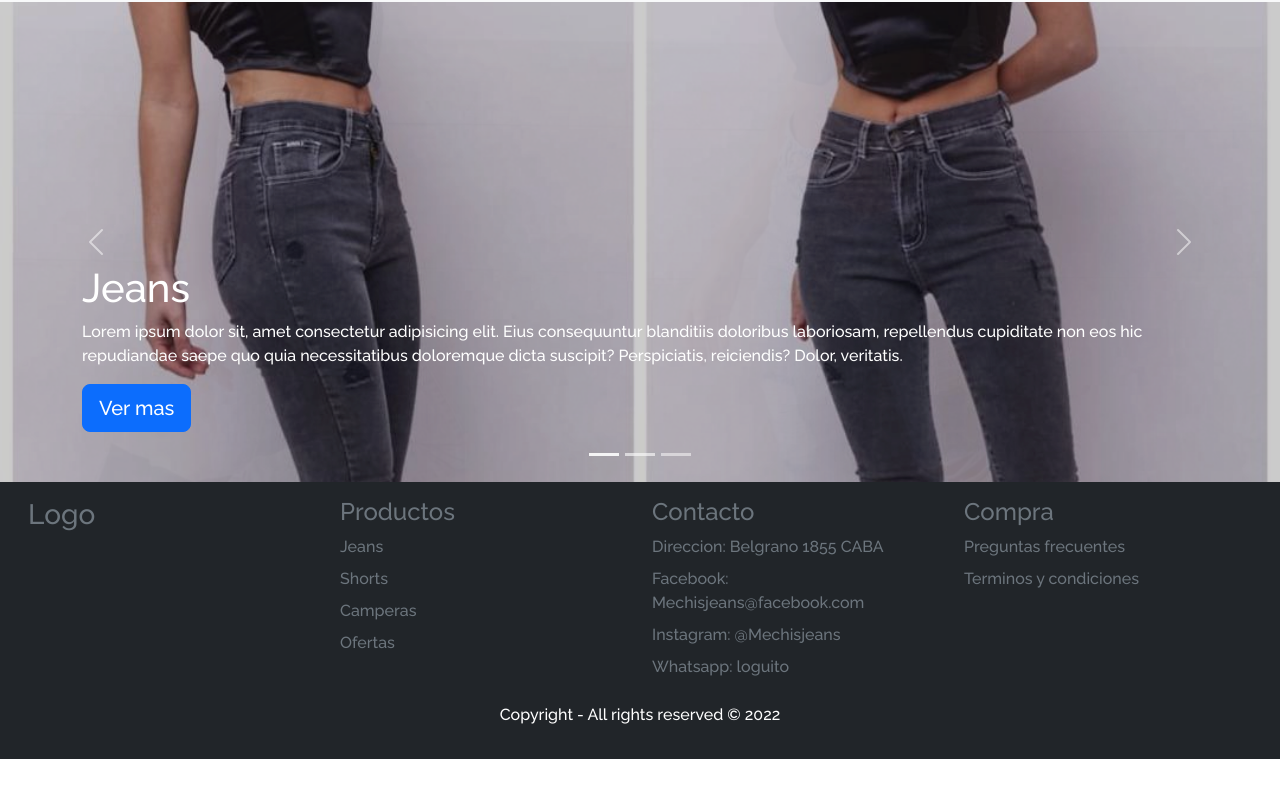
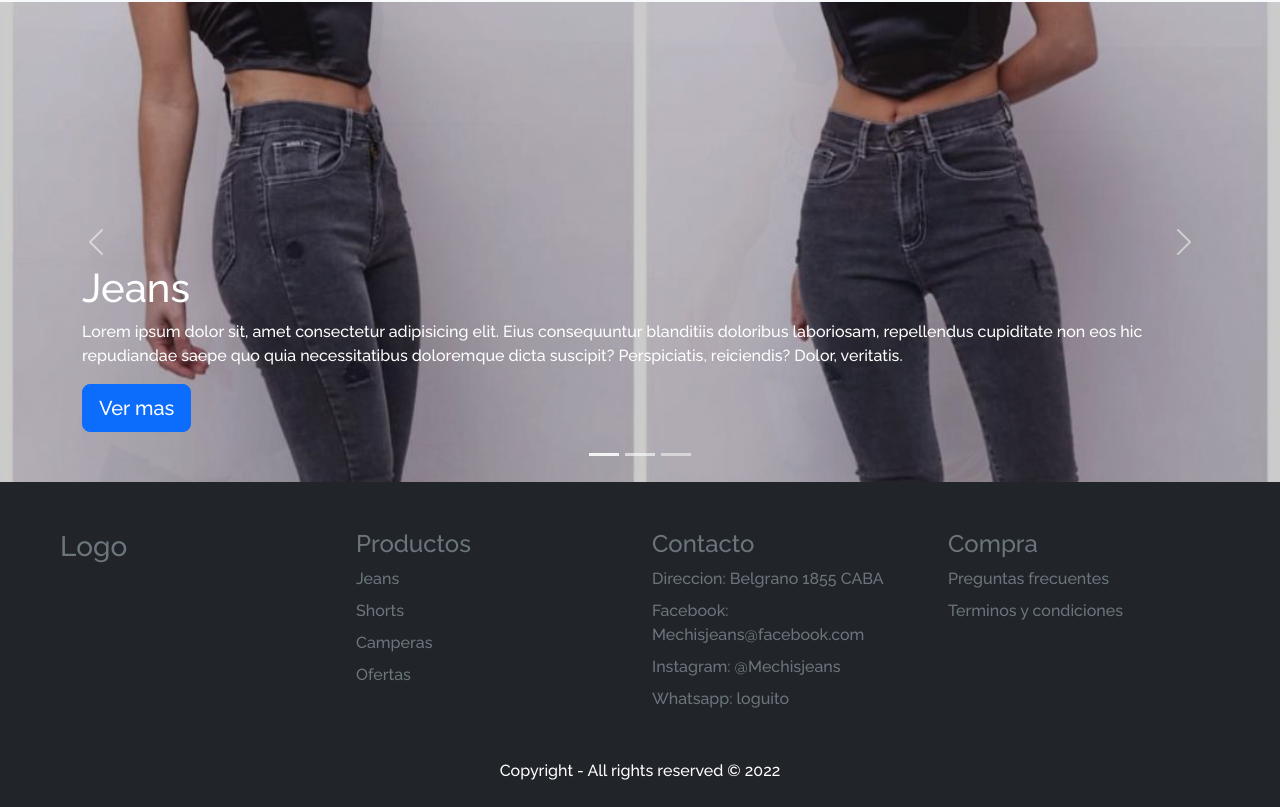
Before and after one commit to MarinoSanz/Grupo-1-MarketPlace, a website: page frontend/src/pages/index.html in a window 1280 px wide. Shown: the part 107-914 px from the top of the page. Before the commit the page ends 866 px from the top, so only its background shows below. Drawn offline with nearby package versions, Linux system fonts and the light colour scheme.

Commit message:
[ADD] seccion copyright al footer

```diff
--- a/frontend/src/pages/index.html
+++ b/frontend/src/pages/index.html
@@ -168,7 +168,7 @@
     <footer>
       <!-- Pie de pagina del sitio -->
       <div class="container-fluid">
-        <div class="row p-3 bg-dark text-secondary">
+        <div class="row p-5 pb-2 bg-dark text-secondary">
           <div class="col-xs-12 col-md-6 col-lg-3">
             <!-- SECCION DEL LOGO EN EL FOOTER -->
             <p class="h3">Logo</p>
@@ -235,7 +235,8 @@
               </a>
             </div>
           </div>
-          <div class="col-xs-12">
+          <!-- SECCION COPYRIGHT -->
+          <div class="col-xs-12 pt-4">
             <p class="mt-3 text-white text-center">
               Copyright - All rights reserved © 2022
             </p>
```
